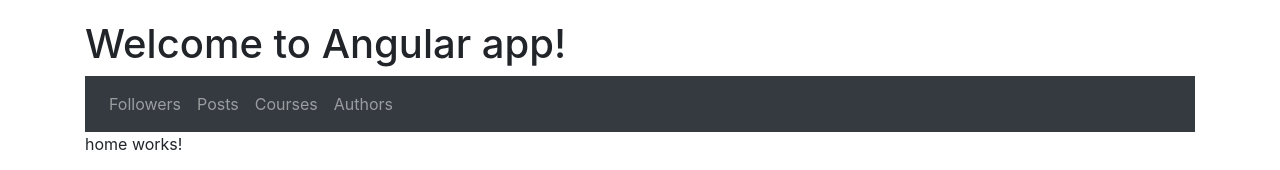
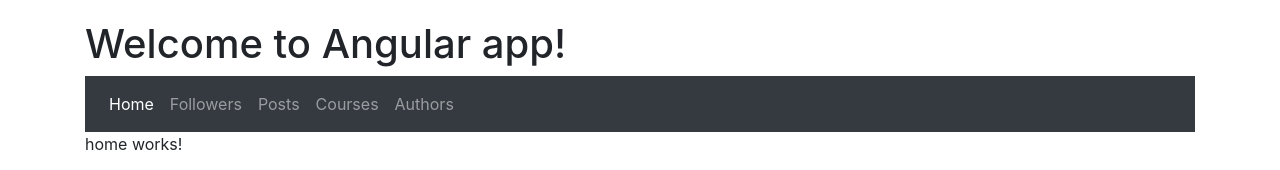
Before and after one commit to ig90/helloAngular, an Angular app: page / in a window 1280 px wide. Shown: the top 170 px of the page. Built offline with nearby package versions, Linux system fonts and the light colour scheme.

Commit message:
added home button

```diff
--- a/src/app/navbar/navbar.component.html
+++ b/src/app/navbar/navbar.component.html
@@ -5,9 +5,12 @@
   <div class="collapse navbar-collapse" [ngClass]="{ 'show': navbarOpen }" id="navbarToggler">
     <ul class="navbar-nav mr-auto mt-2 mt-lg-0">
       <li routerLinkActive="active current" class="nav-item">
-        <a class="nav-link" routerLink="/followers">Followers <span class="sr-only">(current)</span></a>
+        <a class="nav-link" routerLink="/">Home<span class="sr-only">(current)</span></a>
         <!-- [queryParams]="{ page:1, order: 'newest' }" -->
       </li>
+      <li routerLinkActive="active current" class="nav-item">
+          <a class="nav-link" routerLink="/followers">Followers</a>
+        </li>
       <li routerLinkActive="active current" class="nav-item">
         <a class="nav-link" routerLink="/posts">Posts</a>
       </li>
```
